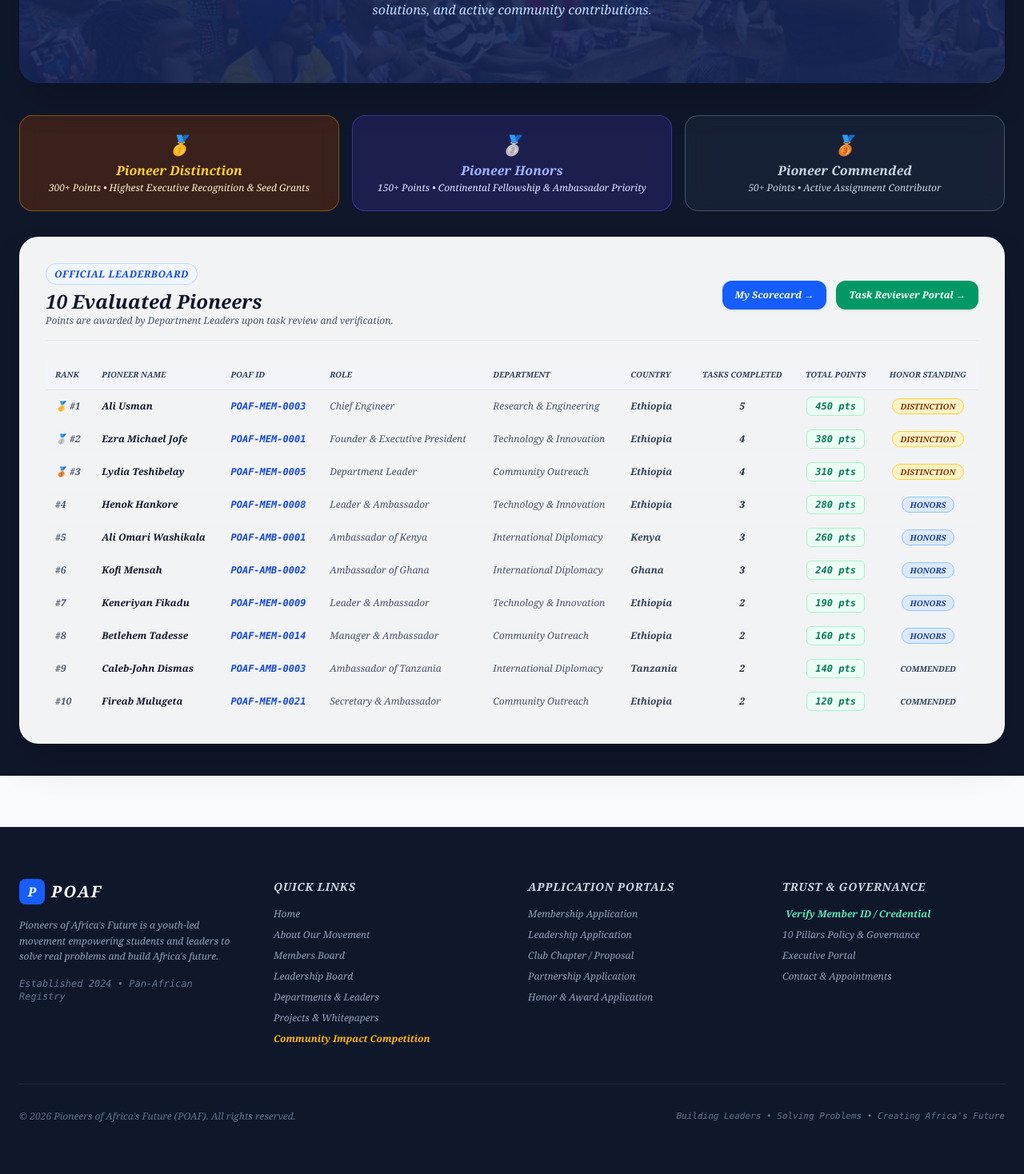
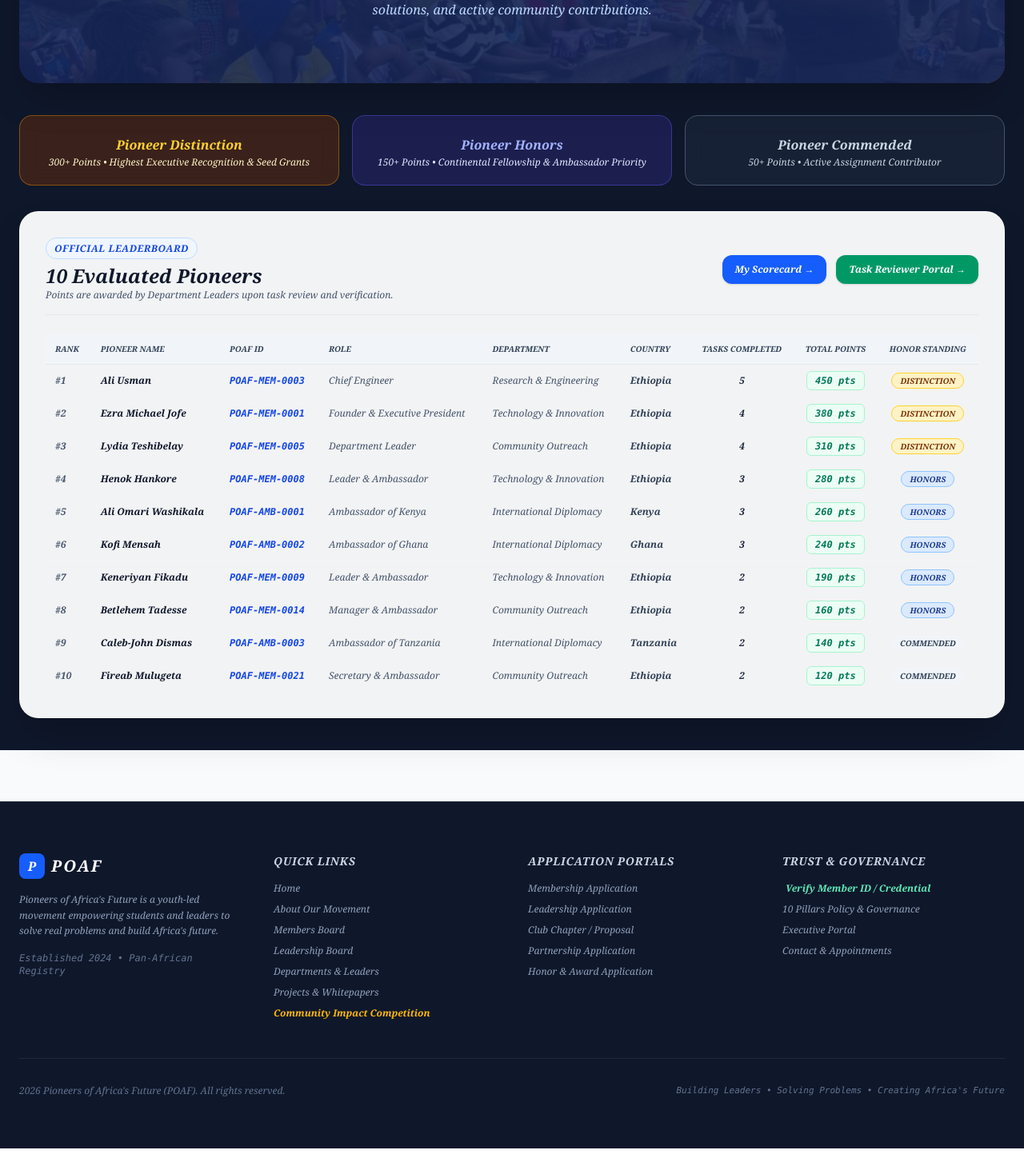
Before and after one commit to Ezra-FeelX-Us/POAF, a Next.js app: page /grades in a window 1280 px wide. Shown: the part 307-1775 px from the top of the page at 80% size. After the commit the page ends 1743 px from the top, so only its background shows below. Built offline with nearby package versions, Linux system fonts and the light colour scheme; no server answers; the database is empty.

Commit message:
feat: remove emoji icons for clean and professional typography

```diff
--- a/src/app/(public)/grades/page.tsx
+++ b/src/app/(public)/grades/page.tsx
@@ -67,17 +67,17 @@ export default async function PioneerGradeBoardPage() {
         {/* Tier Badges Info Bar */}
         <div className="grid grid-cols-1 sm:grid-cols-3 gap-4">
           <div className="bg-amber-900/40 backdrop-blur-md rounded-2xl p-5 border border-amber-500/40 text-center">
-            <span className="text-2xl">🥇</span>
+            <span className="text-2xl"></span>
             <h3 className="text-base font-black text-amber-300 mt-1">Pioneer Distinction</h3>
             <p className="text-xs text-amber-100 mt-0.5">300+ Points • Highest Executive Recognition & Seed Grants</p>
           </div>
           <div className="bg-indigo-900/40 backdrop-blur-md rounded-2xl p-5 border border-indigo-500/40 text-center">
-            <span className="text-2xl">🥈</span>
+            <span className="text-2xl"></span>
             <h3 className="text-base font-black text-indigo-300 mt-1">Pioneer Honors</h3>
             <p className="text-xs text-indigo-100 mt-0.5">150+ Points • Continental Fellowship & Ambassador Priority</p>
           </div>
           <div className="bg-slate-800/60 backdrop-blur-md rounded-2xl p-5 border border-slate-600 text-center">
-            <span className="text-2xl">🥉</span>
+            <span className="text-2xl"></span>
             <h3 className="text-base font-black text-slate-300 mt-1">Pioneer Commended</h3>
             <p className="text-xs text-slate-300 mt-0.5">50+ Points • Active Assignment Contributor</p>
           </div>
@@ -123,7 +123,7 @@ export default async function PioneerGradeBoardPage() {
                 {rankings.map((p, idx) => (
                   <tr key={idx} className="hover:bg-slate-50/80 transition-colors">
                     <td className="p-3 font-black text-slate-600">
-                      {idx === 0 ? "🥇 #1" : idx === 1 ? "🥈 #2" : idx === 2 ? "🥉 #3" : `#${idx + 1}`}
+                      {idx === 0 ? " #1" : idx === 1 ? " #2" : idx === 2 ? " #3" : `#${idx + 1}`}
                     </td>
                     <td className="p-3 font-black text-slate-900">{p.name}</td>
                     <td className="p-3 font-mono font-bold text-blue-700">{p.poafId}</td>
--- a/src/app/(public)/layout.tsx
+++ b/src/app/(public)/layout.tsx
@@ -97,7 +97,7 @@ export default function PublicLayout({
  </div>
 
  <div className="border-t border-slate-800 pt-8 flex flex-col sm:flex-row justify-between items-center text-xs text-slate-500 gap-4">
- <p>© {new Date().getFullYear()} Pioneers of Africa's Future (POAF). All rights reserved.</p>
+ <p> {new Date().getFullYear()} Pioneers of Africa's Future (POAF). All rights reserved.</p>
  <p className="font-mono text-[11px]">Building Leaders • Solving Problems • Creating Africa's Future</p>
  </div>
  </div>
--- a/src/app/(public)/portal/department/page.tsx
+++ b/src/app/(public)/portal/department/page.tsx
@@ -234,7 +234,7 @@ export default async function DepartmentPortalPage() {
 
             {pendingSubmissions.length === 0 ? (
               <div className="p-12 text-center text-slate-500 bg-slate-50 rounded-2xl border border-slate-200 text-xs">
-                ✨ No submissions pending review. Newly submitted member work will appear here automatically for evaluation.
+                 No submissions pending review. Newly submitted member work will appear here automatically for evaluation.
               </div>
             ) : (
               <div className="space-y-4 max-h-[480px] overflow-y-auto pr-1">
@@ -267,7 +267,7 @@ export default async function DepartmentPortalPage() {
                             rel="noreferrer"
                             className="text-blue-600 font-bold hover:underline inline-flex items-center gap-1"
                           >
-                            🔗 Open Submitted Work / Document Link &rarr;
+                             Open Submitted Work / Document Link &rarr;
                           </a>
                         </div>
                       )}
@@ -352,7 +352,7 @@ export default async function DepartmentPortalPage() {
                 {membersList.map((m: any, idx: number) => (
                   <tr key={idx} className="hover:bg-slate-50/80 transition-colors">
                     <td className="p-3 font-bold text-slate-500">
-                      {idx === 0 ? "🥇 #1" : idx === 1 ? "🥈 #2" : idx === 2 ? "🥉 #3" : `#${idx + 1}`}
+                      {idx === 0 ? " #1" : idx === 1 ? " #2" : idx === 2 ? " #3" : `#${idx + 1}`}
                     </td>
                     <td className="p-3 font-black text-slate-900">
                       {m.firstName} {m.lastName}
--- a/src/app/(public)/portal/member/page.tsx
+++ b/src/app/(public)/portal/member/page.tsx
@@ -122,7 +122,7 @@ export default async function MemberDashboardPage() {
                   {currentMember.role}
                 </span>
                 <span className="text-[10px] font-black uppercase tracking-wider bg-purple-100 text-purple-900 border border-purple-300 px-2.5 py-0.5 rounded-full">
-                  🏆 Honor: {currentMember.gradeTier || "DISTINCTION"}
+                   Honor: {currentMember.gradeTier || "DISTINCTION"}
                 </span>
               </div>
             </div>
@@ -212,20 +212,20 @@ export default async function MemberDashboardPage() {
                   {task.status === "GRADED" ? (
                     <div className="bg-emerald-50 border border-emerald-200 p-3 rounded-xl text-xs space-y-1">
                       <div className="flex justify-between items-center">
-                        <span className="font-bold text-emerald-800">✅ Evaluated & Graded:</span>
+                        <span className="font-bold text-emerald-800"> Evaluated & Graded:</span>
                         <span className="font-black text-emerald-900 font-mono text-sm">{task.awardedGrade} / {task.maxPoints} pts</span>
                       </div>
                       <p className="text-emerald-700 text-[11px]">Feedback: "{task.gradeFeedback || "Great work!"}"</p>
                     </div>
                   ) : task.status === "SUBMITTED" ? (
                     <div className="bg-amber-50 border border-amber-200 p-3 rounded-xl text-xs text-amber-800 flex items-center justify-between">
-                      <span>⏳ Work submitted. Awaiting leader review & points award.</span>
+                      <span> Work submitted. Awaiting leader review & points award.</span>
                       <span className="text-[10px] font-bold uppercase bg-amber-200/80 px-2 py-0.5 rounded">In Queue</span>
                     </div>
                   ) : (
                     <details className="bg-white p-3 rounded-xl border border-slate-200 text-xs cursor-pointer">
                       <summary className="font-bold text-blue-600 hover:text-blue-700 flex items-center justify-between">
-                        <span>📤 Submit Work for Leader Review</span>
+                        <span> Submit Work for Leader Review</span>
                         <span className="text-[10px] text-slate-400 font-normal">Click to open form</span>
                       </summary>
 
@@ -289,7 +289,7 @@ export default async function MemberDashboardPage() {
                 <h3 className="text-lg font-black mt-0.5">Tier: {currentMember.gradeTier || "DISTINCTION"}</h3>
                 <p className="text-[11px] text-purple-200">Eligible for Continental Leadership Distinctions & POAF Grants.</p>
               </div>
-              <div className="text-3xl">🏅</div>
+              <div className="text-3xl"></div>
             </div>
 
             {/* Graded Tasks Feed */}
--- a/src/app/auth/login/page.tsx
+++ b/src/app/auth/login/page.tsx
@@ -141,7 +141,7 @@ function LoginForm() {
               selectedRole === "member" ? "bg-blue-600 text-white shadow" : "text-slate-300 hover:text-white hover:bg-white/5"
             }`}
           >
-            🎓 Student Member
+            Student Member
           </button>
           <button
             type="button"
@@ -150,7 +150,7 @@ function LoginForm() {
               selectedRole === "leader" ? "bg-indigo-600 text-white shadow" : "text-slate-300 hover:text-white hover:bg-white/5"
             }`}
           >
-            👑 Dept Leader
+            Department Leader
           </button>
           <button
             type="button"
@@ -159,7 +159,7 @@ function LoginForm() {
               selectedRole === "ambassador" ? "bg-emerald-600 text-white shadow" : "text-slate-300 hover:text-white hover:bg-white/5"
             }`}
           >
-            🌍 Ambassador
+            Ambassador
           </button>
           <button
             type="button"
@@ -168,7 +168,7 @@ function LoginForm() {
               selectedRole === "admin" ? "bg-slate-900 text-white shadow" : "text-slate-300 hover:text-white hover:bg-white/5"
             }`}
           >
-            🛡️ Admin
+            Admin
           </button>
         </div>
 
```
